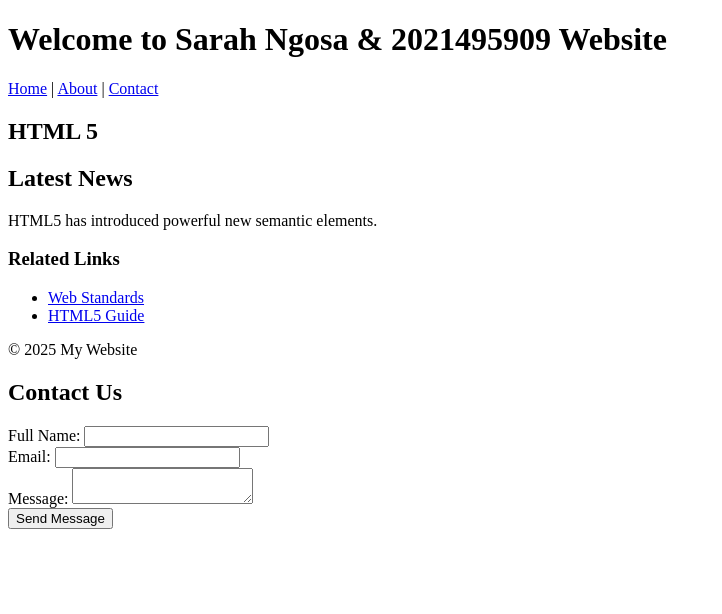
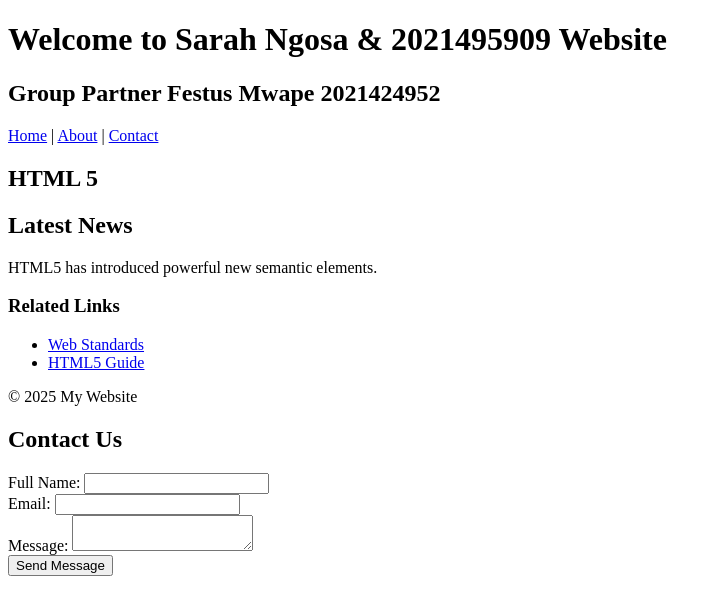
Before and after one commit to SarahNgosa/lab2-html, a plain HTML site: page index.html in a window 1280 px wide. Shown: the whole page, without its empty margins (0-722 px from the left). Drawn offline with Linux system fonts and the light colour scheme.

Commit message:
Added my name and computer number

```diff
--- a/index.html
+++ b/index.html
@@ -8,6 +8,7 @@
 <body>
     <header>
         <h1>Welcome to Sarah Ngosa & 2021495909 Website</h1>
+        <h2>Group Partner Festus Mwape 2021424952</h2>
         <nav>
             <a href="#">Home</a> |
             <a href="#">About</a> | <a href="#">Contact</a>
```
Also changed, not shown: 1 other file.
